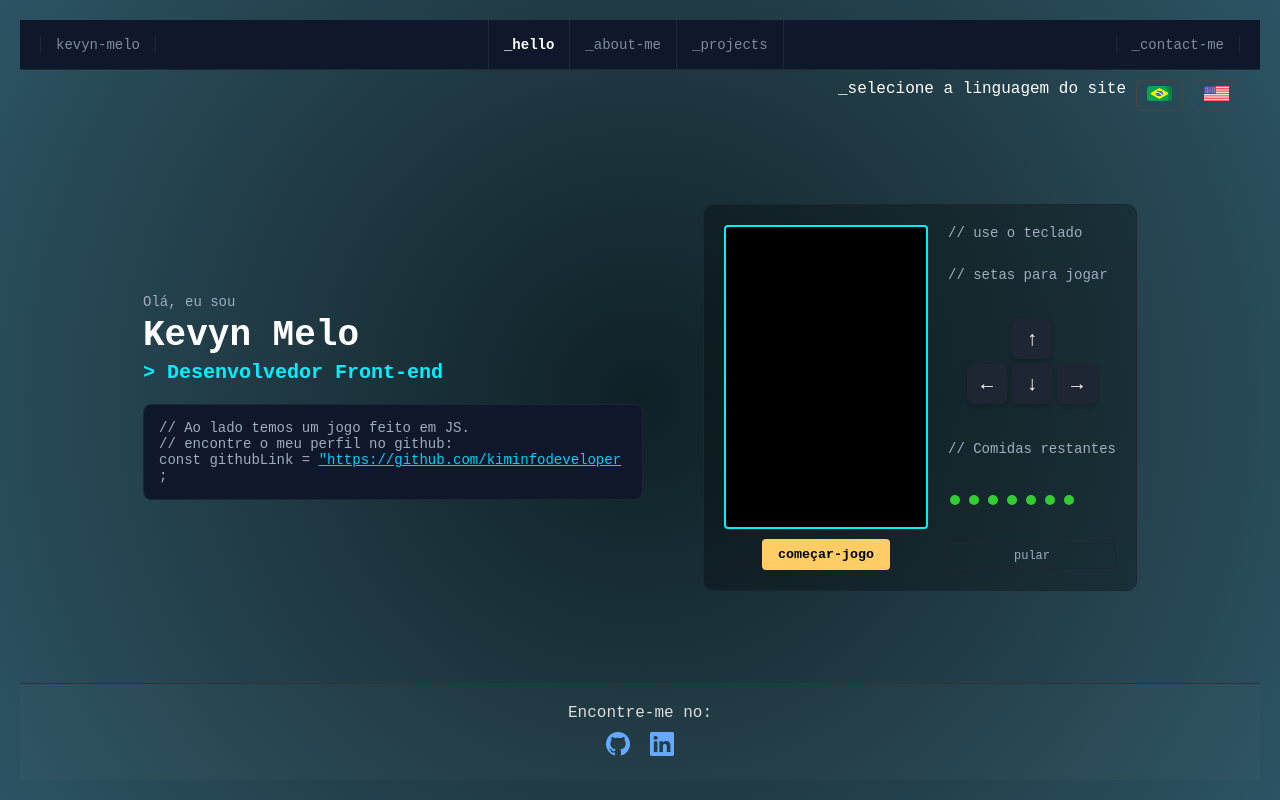
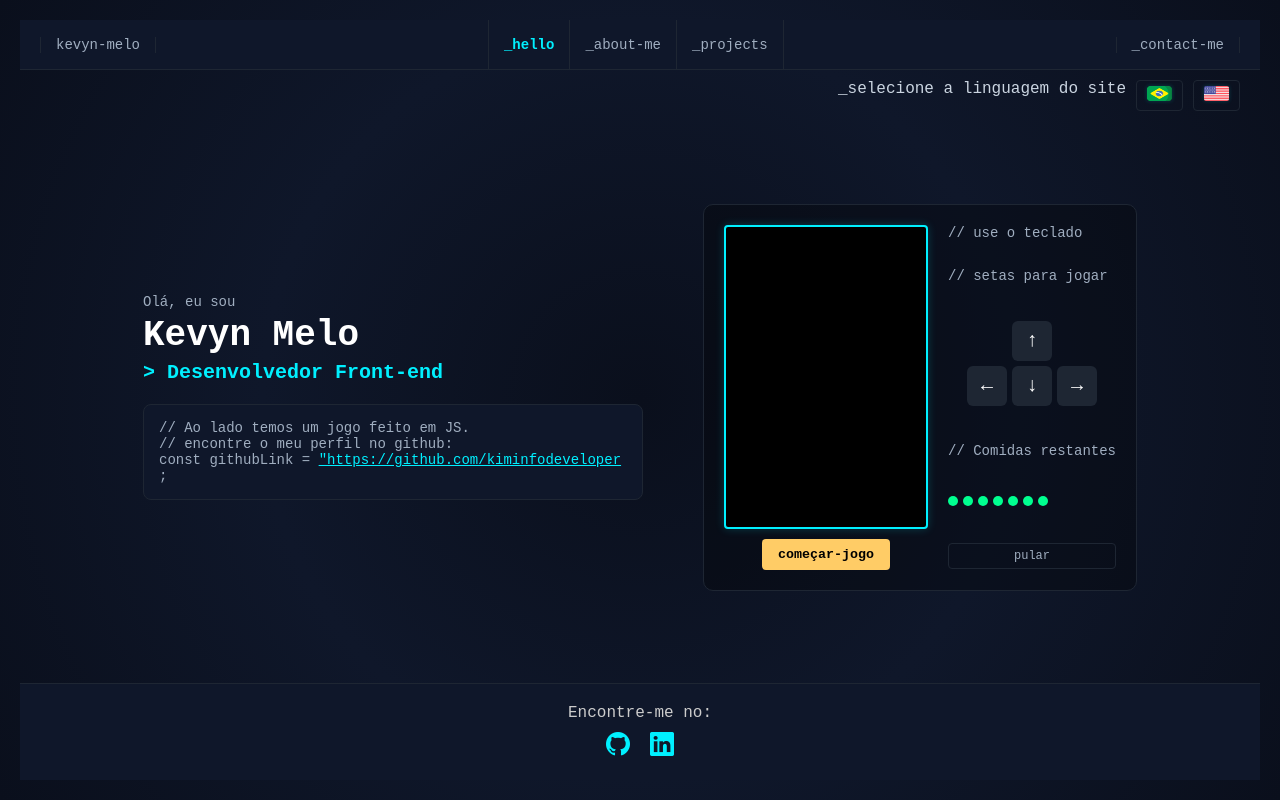
Before and after one commit to kiminfodeveloper/portfolioDev, a plain HTML site: page index.html in a window 1280 px wide. Drawn offline with nearby package versions, Linux system fonts and the light colour scheme.

Commit message:
add about-me page
add - new js, new colors, new css

```diff
--- /dev/null
+++ b/css/about-me.css
@@ -0,0 +1,130 @@
+:root {
+    --bg-primary: #0a0f1c;
+    --bg-secondary: #0f172a;
+    --border-color: #1e2633;
+    --text-secondary: #a0aec0;
+    --accent-blue: #00f0ff;
+    --highlight-green: #00ff90;
+    --snippet-bg: #0a0f1c;
+    --snippet-border: #1e2633;
+    --snippet-text: #00f0ff;
+}
+
+/* Scrollbar moderna (Chrome, Edge, Safari) */
+::-webkit-scrollbar {
+    width: 10px;
+}
+::-webkit-scrollbar-track {
+    background: #0a0a0a;
+}
+::-webkit-scrollbar-thumb {
+    background: linear-gradient(180deg, #00ffff, #007bff);
+    border-radius: 6px;
+}
+::-webkit-scrollbar-thumb:hover {
+    background: linear-gradient(180deg, #00e0ff, #005eff);
+}
+/* Scrollbar para Firefox */
+* {
+    scrollbar-width: thin;
+    scrollbar-color: #00ffff #0a0a0a;
+}
+
+/* Layout Principal */
+.about-container {
+    display: grid;
+    grid-template-columns: 250px 1fr 1fr;
+    gap: 20px;
+    padding: 20px;
+    background-color: var(--bg-secondary);
+    color: var(--text-secondary);
+    min-height: 90vh;
+
+    align-items: start; /* <-- Isso alinha todas as colunas no topo */
+}
+
+/* Sidebar */
+.sidebar {
+    background-color: #0e1a26;
+    padding: 20px;
+    border-right: 1px solid var(--border-color);
+    font-size: 14px;
+    display: flex;
+    flex-direction: column;
+    justify-content: space-between;
+}
+.sidebar ul {
+    list-style: none;
+    padding: 0;
+    margin: 0;
+}
+.sidebar li {
+    padding: 10px;
+    cursor: pointer;
+    border-radius: 6px;
+    color: #7f8c9f;
+    transition: background 0.2s;
+}
+.sidebar li:hover,
+.sidebar li.active {
+    background-color: var(--border-color);
+    color: var(--accent-blue);
+}
+
+/* Contatos */
+.contacts {
+    margin-top: 30px;
+    font-size: 13px;
+    color: #7f8c9f;
+}
+
+/* Conteúdo Dinâmico */
+.content {
+    padding: 20px;
+    background-color: var(--bg-secondary);
+    border: 1px solid var(--border-color);
+    border-radius: 10px;
+}
+.content h2 {
+    color: var(--accent-blue);
+    margin-bottom: 10px;
+}
+
+/* Code Showcase */
+.code-snippets {
+    background-color: var(--bg-secondary);
+    padding: 20px;
+    border-radius: 10px;
+    border: 1px solid var(--border-color);
+    overflow-y: auto;
+}
+.code-snippets h3 {
+    color: var(--accent-blue);
+    margin-bottom: 15px;
+    font-size: 16px;
+}
+
+/* Code Card */
+.snippet {
+    background-color: var(--snippet-bg);
+    border: 1px solid var(--snippet-border);
+    padding: 15px;
+    border-radius: 8px;
+    margin-bottom: 20px;
+    color: var(--snippet-text);
+    font-family: "Courier New", Courier, monospace;
+    font-size: 14px;
+    white-space: pre-wrap;
+    box-shadow: 0 0 15px rgba(0, 240, 255, 0.1);
+    transition: 0.3s ease;
+}
+.snippet:hover {
+    box-shadow: 0 0 25px rgba(0, 240, 255, 0.3);
+}
+
+/* Identificação de usuário (opcional) */
+.snippet-user {
+    color: var(--accent-blue);
+    font-size: 13px;
+    margin-bottom: 10px;
+}
--- a/css/language.css
+++ b/css/language.css
@@ -1,3 +1,11 @@
+:root {
+    --border-color: #1e2633;
+    --text-secondary: #a0aec0;
+    --bg-secondary: #0f172a;
+    --accent-blue: #00f0ff;
+    --shadow-color: #00f0ff33;
+}
+
 .language-switch {
     display: flex;
     justify-content: flex-end;
@@ -6,22 +14,26 @@
 }
 
 .language-switch button {
-    background: transparent;
-    border: 1px solid #444;
-    color: #ccc;
+    background-color: transparent;
+    border: 1px solid var(--border-color);
+    color: var(--text-secondary);
     padding: 5px 10px;
     border-radius: 4px;
     font-family: inherit;
     cursor: pointer;
-    transition: background-color 0.3s ease;
+    transition: background-color 0.3s ease, color 0.3s ease,
+        border-color 0.3s ease;
 }
 
 .language-switch button:hover {
-    background-color: #1e2633;
-    color: #fff;
+    background-color: var(--bg-secondary);
+    color: var(--accent-blue);
+    border-color: var(--accent-blue);
 }
 
 .icon-flag {
     width: 25px;
     height: 15px;
+    border-radius: 2px;
+    box-shadow: 0 0 4px var(--shadow-color);
 }
--- a/css/styles.css
+++ b/css/styles.css
@@ -1,3 +1,20 @@
+:root {
+    --bg-main: #0a0f1c;
+    --bg-secondary: #0f172a;
+    --border-color: #1e2633;
+    --text-primary: #cbd5e1;
+    --text-secondary: #7f8c9f;
+    --accent-blue: #00f0ff;
+    --accent-green: #00ff90;
+    --accent-yellow: #ffcc66;
+    --accent-pink: #ff00c8;
+    --food-color: #00ff90;
+    --win-bg: #111;
+    --win-border: #00ff90;
+    --arrow-active: #00f0ff;
+    --shadow-color: rgba(0, 255, 255, 0.2);
+}
+
 * {
     margin: 0;
     padding: 0;
@@ -7,71 +24,101 @@
 
 body {
     font-family: "Courier New", Courier, monospace;
-    background: radial-gradient(circle at center, #0f2027, #203a43, #2c5364);
-    color: #fff;
+    background: radial-gradient(circle at center, #0a0f1c, #0f172a, #0a0f1c);
+    color: var(--text-primary);
     padding: 20px;
     min-height: 100vh;
     display: flex;
     flex-direction: column;
-    overflow-x: hidden; /* remove barra lateral horizontal */
+    overflow-x: hidden;
 }
+
 html,
 body {
     overflow-x: hidden;
+}
+
+/* Scrollbar moderna para navegadores baseados em WebKit (Chrome, Edge, Safari) */
+::-webkit-scrollbar {
+    width: 10px;
+}
+
+::-webkit-scrollbar-track {
+    background: #0a0a0a; /* fundo da barra - carvão escuro */
+}
+
+::-webkit-scrollbar-thumb {
+    background: linear-gradient(
+        180deg,
+        #00ffff,
+        #007bff
+    ); /* azul neon → azul escuro */
+    border-radius: 6px;
+}
+
+::-webkit-scrollbar-thumb:hover {
+    background: linear-gradient(
+        180deg,
+        #00e0ff,
+        #005eff
+    ); /* um pouco mais vibrante no hover */
+}
+
+/* Scrollbar para Firefox */
+* {
+    scrollbar-width: thin;
+    scrollbar-color: #00ffff #0a0a0a;
 }
 
 .nav {
     display: flex;
     align-items: center;
     justify-content: space-between;
-    border-bottom: 1px solid #1f2a38;
+    border-bottom: 1px solid var(--border-color);
     padding: 0 20px;
     height: 50px;
-    background-color: #0f172a;
+    background-color: var(--bg-secondary);
 }
 
 .nav-name,
 .nav-contact a {
     padding: 0 15px;
-    border-left: 1px solid #1f2a38;
-    border-right: 1px solid #1f2a38;
+    border-left: 1px solid var(--border-color);
+    border-right: 1px solid var(--border-color);
     font-size: 14px;
-    color: #7f8c9f;
+    color: var(--text-secondary);
     text-decoration: none;
 }
 
 .nav-items {
     display: flex;
     list-style: none;
-    margin: 0;
-    padding: 0;
 }
 
 .nav-items li {
-    border-left: 1px solid #1f2a38;
+    border-left: 1px solid var(--border-color);
 }
 
 .nav-items li:last-child {
-    border-right: 1px solid #1f2a38;
+    border-right: 1px solid var(--border-color);
 }
 
 .nav-items li a {
     display: block;
     padding: 0 15px;
     line-height: 50px;
-    color: #7f8c9f;
+    color: var(--text-secondary);
     text-decoration: none;
     font-size: 14px;
-    transition: background-color 0.3s ease;
+    transition: color 0.3s ease;
 }
 
 .nav-items li a:hover {
-    background-color: #1e2633;
-    color: #fff;
+    color: var(--accent-blue);
 }
 
 .nav-items li a.active {
-    color: #fff;
+    color: var(--accent-blue);
     font-weight: bold;
 }
 
@@ -85,49 +132,46 @@ main {
     flex-grow: 1;
 }
 
-/* INTRO ESQUERDA */
 .intro {
     flex: 1;
     max-width: 500px;
 }
 
 .intro p {
-    margin: 0;
     font-size: 14px;
-    color: #a0aec0;
+    color: var(--text-secondary);
 }
 
 .intro h1 {
     font-size: 36px;
-    color: #ffffff;
+    color: #fff;
     margin: 5px 0;
 }
 
 .intro h2 {
     font-size: 20px;
-    color: #00f0ff;
+    color: var(--accent-blue);
     margin-bottom: 20px;
 }
 
 .code-snippet {
-    background-color: #0f172a;
+    background-color: var(--bg-secondary);
     padding: 15px;
     border-radius: 8px;
     font-size: 14px;
-    color: #a0aec0;
-    border: 1px solid #1e2633;
+    color: var(--text-primary);
+    border: 1px solid var(--border-color);
     margin-top: 20px;
 }
 
 .code-snippet a {
-    color: #00d0ff;
+    color: var(--accent-blue);
     text-decoration: underline;
 }
 
-/* GAME */
 .game-box {
     background: rgba(0, 0, 0, 0.3);
-    border: 1px solid #1e2633;
+    border: 1px solid var(--border-color);
     border-radius: 10px;
     display: flex;
     padding: 20px;
@@ -143,13 +187,14 @@ main {
 
 canvas {
     background-color: #000;
-    border: 2px solid #00f0ff;
+    border: 2px solid var(--accent-blue);
     border-radius: 4px;
     display: block;
+    box-shadow: 0 0 10px var(--shadow-color);
 }
 
 .start-button {
-    background-color: #ffcc66;
+    background-color: var(--accent-yellow);
     border: none;
     padding: 8px 16px;
     font-weight: bold;
@@ -157,6 +202,7 @@ canvas {
     border-radius: 4px;
     font-family: inherit;
     transition: background-color 0.3s;
+    color: #000;
 }
 
 .start-button:hover {
@@ -168,7 +214,7 @@ canvas {
     flex-direction: column;
     justify-content: space-between;
     font-size: 14px;
-    color: #a0aec0;
+    color: var(--text-secondary);
 }
 
 .arrows {
@@ -184,36 +230,32 @@ canvas {
 }
 
 .arrow {
-    background-color: #1e2633;
+    background-color: var(--border-color);
     padding: 10px;
     border-radius: 6px;
     font-size: 20px;
     text-align: center;
     color: #fff;
-    box-shadow: 0 2px 4px rgba(0, 0, 0, 0.2);
     display: flex;
     align-items: center;
     justify-content: center;
 }
 
-/* Posicionamento das setas */
 .arrow.up {
     grid-area: up;
 }
-
 .arrow.down {
     grid-area: down;
 }
-
 .arrow.left {
     grid-area: left;
 }
-
 .arrow.right {
     grid-area: right;
 }
+
 .arrow.active {
-    background-color: #007bff; /* Azul mais vibrante */
+    background-color: var(--arrow-active);
     transition: background-color 0.1s;
 }
 
@@ -227,29 +269,31 @@ canvas {
     display: inline-block;
     width: 10px;
     height: 10px;
-    background-color: limegreen;
+    background-color: var(--food-color);
     border-radius: 50%;
-    margin: 2px;
 }
+
 .win-message {
     position: absolute;
     top: 50%;
     left: 50%;
     transform: translate(-50%, -50%);
-    background: #111;
-    color: #0f0;
+    background: var(--win-bg);
+    color: var(--win-border);
     padding: 30px;
-    border: 2px solid #0f0;
+    border: 2px solid var(--win-border);
     border-radius: 8px;
     z-index: 10;
     display: flex;
     flex-direction: column;
     align-items: center;
     gap: 10px;
+    box-shadow: 0 0 20px var(--win-border);
 }
+
 .restart-button {
     padding: 10px 20px;
-    background-color: #0f0;
+    background-color: var(--accent-green);
     color: #000;
     border: none;
     border-radius: 5px;
@@ -258,8 +302,8 @@ canvas {
 
 .skip-button {
     background-color: transparent;
-    border: 1px solid #1e2633;
-    color: #a0aec0;
+    border: 1px solid var(--border-color);
+    color: var(--text-secondary);
     padding: 5px 10px;
     border-radius: 4px;
     cursor: pointer;
@@ -269,24 +313,24 @@ canvas {
 }
 
 .skip-button:hover {
-    background-color: #1e2633;
+    background-color: var(--border-color);
 }
 
 footer {
     margin-top: auto;
-    border-top: 1px solid #333;
     padding: 20px 0;
     text-align: center;
     display: flex;
     flex-direction: column;
     align-items: center;
     gap: 10px;
-    background-color: rgba(255, 255, 255, 0.02); /* opcional, para destacar */
+    border-top: 1px solid var(--border-color);
+    background-color: var(--bg-secondary);
 }
 
 footer p {
     font-size: 1em;
-    color: #ddd;
+    color: #ccc;
 }
 
 .social {
@@ -296,11 +340,11 @@ footer p {
 
 .social a {
     font-size: 1.5em;
-    color: #6af; /* cor viva azul */
+    color: var(--accent-blue);
     transition: transform 0.2s ease, color 0.3s ease;
 }
 
 .social a:hover {
-    color: #fff; /* destaca ainda mais ao passar o mouse */
+    color: #fff;
     transform: scale(1.2);
 }
--- a/index.html
+++ b/index.html
@@ -22,7 +22,7 @@
                 <span class="nav-name">kevyn-melo</span>
                 <ul class="nav-items">
                     <li><a href="index.html" class="active">_hello</a></li>
-                    <li><a href="#">_about-me</a></li>
+                    <li><a href="pages/about-me.html">_about-me</a></li>
                     <li><a href="#">_projects</a></li>
                 </ul>
                 <span class="nav-contact"
@@ -104,6 +104,7 @@
             </div>
         </footer>
         <script defer src="./js/snake.js"></script>
+        <script defer src="./js/helpers.js"></script>
         <script defer src="./js/language.js"></script>
     </body>
 </html>
--- /dev/null
+++ b/js/helpers.js
@@ -0,0 +1,72 @@
+// helpers.js
+const translations = {
+    pt: {
+        index: {
+            hello: "Olá, eu sou",
+            developer: "Desenvolvedor Front-end",
+            snippetLine1: "// Ao lado temos um jogo feito em JS.",
+            snippetLine2: "// encontre o meu perfil no github:",
+            startButton: "começar-jogo",
+            instructions1: "// use o teclado",
+            instructions2: "// setas para jogar",
+            foodLeft: "// Comidas restantes",
+            skipButton: "pular",
+            footerText: "Encontre-me no:",
+            selectLanguage: "_selecione a linguagem do site",
+            winMessage: "🎉 Parabéns! Você comeu todas as comidas! 🎉",
+            restartButton: "Jogar Novamente",
+        },
+        aboutMe: {
+            bioTitle: "📄 Bio",
+            bioText:
+                "Olá, meu nome é Kevyn Melo, tenho 24 anos, trabalhei com tecnologia a minha vida inteira, ministrando aulas de informática e como desenvolvedor, atualmente gosto de fazer lives e estudar tecnologias novas",
+            interestsTitle: "💡 Interesses",
+            interestsText:
+                "Streams, tecnologia, aprender coisas novas, designer, edição de video, manutenção de computadores e jogos!",
+            educationTitle: "🎓 Formações",
+            educationText:
+                "Cursei Análise e Desenvolvimento de Sistemas & Ciência da Computação, tenho cursos de desenvolvimento web, designer gráfico, aúdio visual, desenvolvimento de jogos, pacote office e muito mais...",
+            highSchoolTitle: "🏫 Escolaridade",
+            highSchoolText:
+                "Ensino Médio completo, já na escola estagiei como instrutor em uma escola de informática.",
+            universityTitle: "🏛️ Universidade",
+            universityText:
+                "Cursei 2 cursos referente a tecnologia da informação, ambos na UNICID.",
+            snippetShowcase: "// Exibição de trechos de código:",
+        },
+    },
+    en: {
+        index: {
+            hello: "Hello, I am",
+            developer: "Front-end Developer",
+            snippetLine1: "// On the side we have a game made in JS.",
+            snippetLine2: "// find my profile on github:",
+            startButton: "start-game",
+            instructions1: "// use the keyboard",
+            instructions2: "// arrows to play",
+            foodLeft: "// food left",
+            skipButton: "skip",
+            footerText: "Find me on:",
+            selectLanguage: "_select the site language",
+            winMessage: "🎉 Congratulations! You ate all the food! 🎉",
+            restartButton: "Play Again",
+        },
+        aboutMe: {
+            bioTitle: "📄 Bio",
+            bioText:
+                "Hello, my name is Kevyn Melo, I am 24 years old. I've worked with technology my whole life, teaching computer classes and working as a developer. Nowadays, I enjoy livestreaming and studying new technologies.",
+            interestsTitle: "💡 Interests",
+            interestsText:
+                "Streaming, technology, learning new things, design, video editing, computer maintenance, and games!",
+            educationTitle: "🎓 Education",
+            educationText:
+                "I studied Systems Analysis and Development & Computer Science. I have taken courses in web development, graphic design, audiovisual production, game development, Office package, and much more...",
+            highSchoolTitle: "🏫 High School",
+            highSchoolText:
+                "Completed high school. While still in school, I interned as an instructor at a computer school.",
+            universityTitle: "🏛️ University",
+            universityText: "I studied two IT-related degrees, both at UNICID.",
+            snippetShowcase: "// Code snippet showcase:",
+        },
+    },
+};
--- a/js/language.js
+++ b/js/language.js
@@ -1,76 +1,99 @@
-const translations = {
-    pt: {
-        hello: "Olá, eu sou",
-        developer: "Desenvolvedor Front-end",
-        snippetLine1: "// Ao lado temos um jogo feito em JS.",
-        snippetLine2: "// encontre o meu perfil no github:",
-        startButton: "começar-jogo",
-        instructions1: "// use o teclado",
-        instructions2: "// setas para jogar",
-        foodLeft: "// Comidas restantes",
-        skipButton: "pular",
-        footerText: "Encontre-me no:",
-        selectLanguage: "_selecione a linguagem do site",
-        winMessage: "🎉 Parabéns! Você comeu todas as comidas! 🎉",
-        restartButton: "Jogar Novamente",
-    },
-    en: {
-        hello: "Hello, I am",
-        developer: "Front-end Developer",
-        snippetLine1: "// On the side we have a game made in JS.",
-        snippetLine2: "// find my profile on github:",
-        startButton: "start-game",
-        instructions1: "// use the keyboard",
-        instructions2: "// arrows to play",
-        foodLeft: "// food left",
-        skipButton: "skip",
-        footerText: "Find me on:",
-        selectLanguage: "_select the site language",
-        winMessage: "🎉 Congratulations! You ate all the food! 🎉",
-        restartButton: "Play Again",
-    },
-};
+// language.js
+document.addEventListener("DOMContentLoaded", () => {
+    const lang = localStorage.getItem("selectedLanguage") || "pt";
+    applyLanguage(lang);
+});
 
 function setLanguage(lang) {
-    localStorage.setItem("selectedLanguage", lang); // salva
-    applyLanguage(lang); // aplica
+    localStorage.setItem("selectedLanguage", lang);
+    applyLanguage(lang);
 }
 
 function applyLanguage(lang) {
-    document.querySelector(".intro p").textContent = translations[lang].hello;
-    document.querySelector(".intro h2").innerHTML =
-        "<span>&gt;</span> " + translations[lang].developer;
+    const path = window.location.pathname;
 
-    const snippet = document.querySelectorAll(".code-snippet p");
-    snippet[0].textContent = translations[lang].snippetLine1;
-    snippet[1].textContent = translations[lang].snippetLine2;
+    // INDEX
+    if (path.includes("index.html")) {
+        const t = translations[lang].index;
 
-    document.querySelector(".start-button").textContent =
-        translations[lang].startButton;
+        const introP = document.querySelector(".intro p");
+        if (introP) introP.textContent = t.hello;
 
-    const instructions = document.querySelectorAll(".game-instructions p");
-    instructions[0].textContent = translations[lang].instructions1;
-    instructions[1].textContent = translations[lang].instructions2;
-    instructions[2].textContent = translations[lang].foodLeft;
+        const introH2 = document.querySelector(".intro h2");
+        if (introH2) introH2.innerHTML = "<span>&gt;</span> " + t.developer;
 
-    document.querySelector(".skip-button").textContent =
-        translations[lang].skipButton;
-    document.querySelector("footer p").textContent =
-        translations[lang].footerText;
+        const snippet = document.querySelectorAll(".code-snippet p");
+        if (snippet.length >= 2) {
+            snippet[0].textContent = t.snippetLine1;
+            snippet[1].textContent = t.snippetLine2;
+        }
 
-    document.querySelector(".text-language").textContent =
-        translations[lang].selectLanguage;
+        const startBtn = document.querySelector(".start-button");
+        if (startBtn) startBtn.textContent = t.startButton;
 
-    // ✅ Tradução da mensagem de vitória e botão
-    const winMessageEl = document.querySelector(".win-message p");
-    const restartButtonEl = document.querySelector(".restart-button");
+        const instructions = document.querySelectorAll(".game-instructions p");
+        if (instructions.length >= 3) {
+            instructions[0].textContent = t.instructions1;
+            instructions[1].textContent = t.instructions2;
+            instructions[2].textContent = t.foodLeft;
+        }
 
-    if (winMessageEl) winMessageEl.textContent = translations[lang].winMessage;
-    if (restartButtonEl)
-        restartButtonEl.textContent = translations[lang].restartButton;
+        const skipBtn = document.querySelector(".skip-button");
+        if (skipBtn) skipBtn.textContent = t.skipButton;
+
+        const footerP = document.querySelector("footer p");
+        if (footerP) footerP.textContent = t.footerText;
+
+        const langLabel = document.querySelector(".text-language");
+        if (langLabel) langLabel.textContent = t.selectLanguage;
+
+        const winMsg = document.querySelector(".win-message p");
+        if (winMsg) winMsg.textContent = t.winMessage;
+
+        const restartBtn = document.querySelector(".restart-button");
+        if (restartBtn) restartBtn.textContent = t.restartButton;
+    }
+
+    // ABOUT ME
+    if (path.includes("about-me.html")) {
+        const t = translations[lang].aboutMe;
+
+        const contentDisplay = document.getElementById("content-display");
+        if (contentDisplay) {
+            const section =
+                contentDisplay.getAttribute("data-section") || "bio";
+            updateAboutSection(section, lang);
+        }
+
+        const snippetTitle = document.querySelector(".code-snippets h3");
+        if (snippetTitle) snippetTitle.textContent = t.snippetShowcase;
+
+        const langLabel = document.querySelector(".text-language");
+        if (langLabel)
+            langLabel.textContent = translations[lang].index.selectLanguage;
+
+        const footerP = document.querySelector("footer p");
+        if (footerP) footerP.textContent = translations[lang].index.footerText;
+
+        // ✅ Atualiza os textos das abas do menu lateral
+        const menuItems = document.querySelectorAll(".menu li");
+        const sectionKeys = [
+            "bio",
+            "interests",
+            "education",
+            "highSchool",
+            "university",
+        ];
+
+        menuItems.forEach((item, index) => {
+            const section = sectionKeys[index];
+            const titleKey = section + "Title";
+            item.textContent = t[titleKey];
+        });
+    }
+
+    // Atualiza dinamicamente a seção ativa do about-me
+    if (typeof updateActiveAboutSection === "function") {
+        updateActiveAboutSection();
+    }
 }
-
-document.addEventListener("DOMContentLoaded", () => {
-    const savedLang = localStorage.getItem("selectedLanguage") || "pt";
-    applyLanguage(savedLang);
-});
```
Also changed, not shown: js/about-me.js (added, +49 -0 lines), pages/about-me.html (+140 -0 lines).
